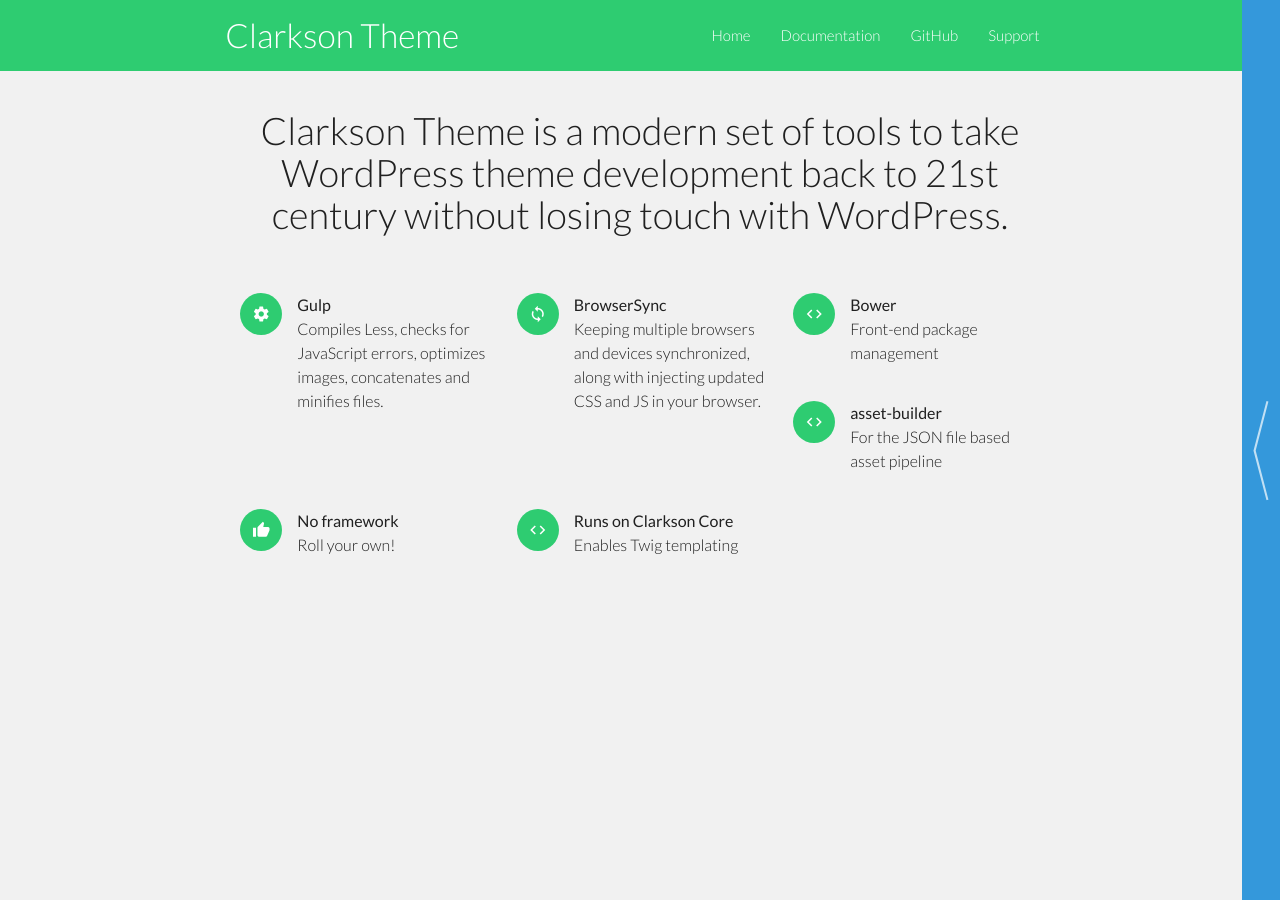
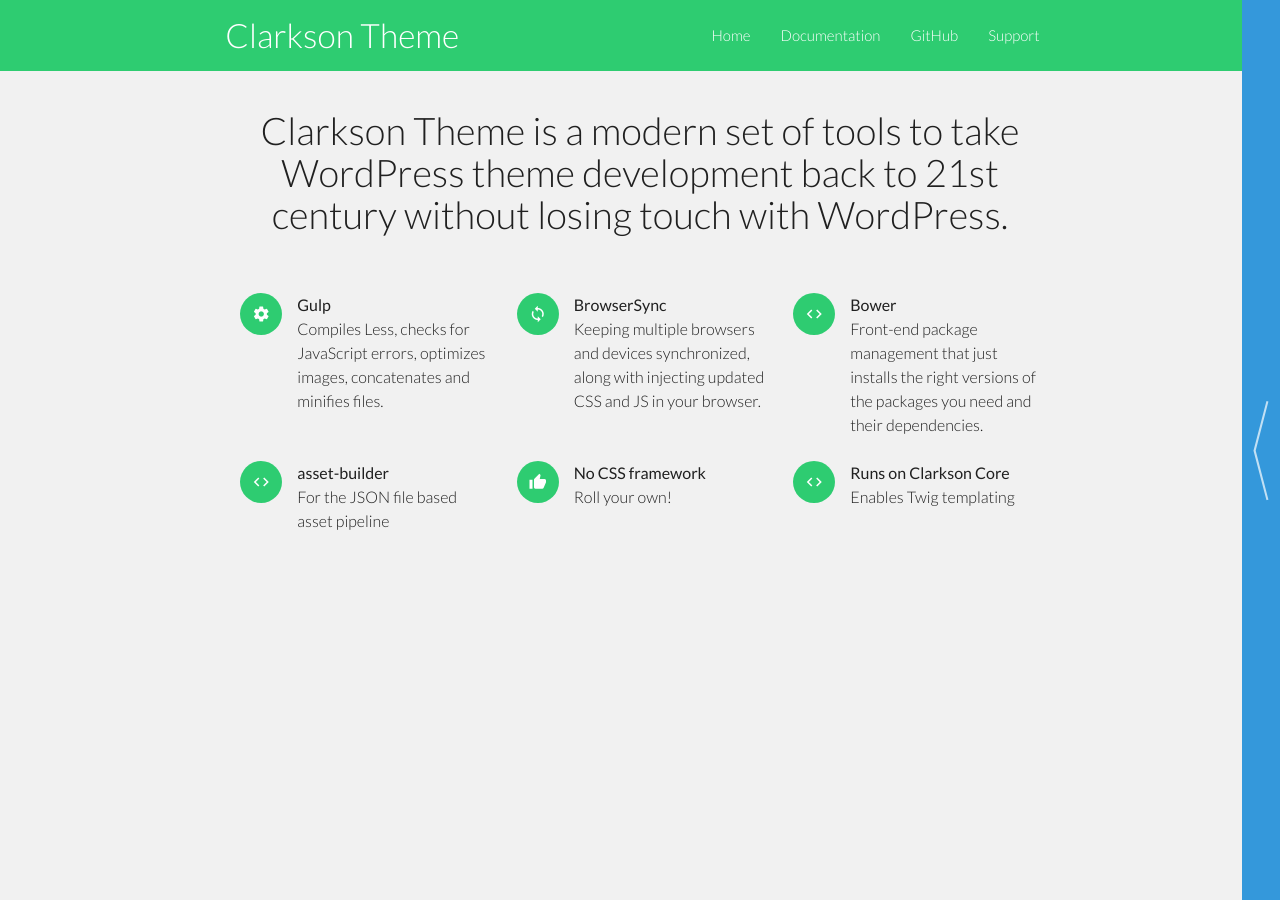
Before and after one commit to level-level/Clarkson-Theme, a Jekyll site: the page built from theme/index.md, in a window 1280 px wide. Built offline with Jekyll 4.4.1, drawn with Linux system fonts in a browser that asks for light colours; some web fonts are replaced.

Commit message:
update theme feature text

```diff
--- a/theme/index.md
+++ b/theme/index.md
@@ -13,12 +13,12 @@ features:
       subtext: Keeping multiple browsers and devices synchronized, along with injecting updated CSS and JS in your browser.
       icon: loop
     - title: Bower
-      subtext: Front-end package management
+      subtext: Front-end package management that just installs the right versions of the packages you need and their dependencies.
       icon: code
     - title: asset-builder
       subtext: For the JSON file based asset pipeline
       icon: code
-    - title: No framework
+    - title: No CSS framework
       subtext: Roll your own!
       icon: thumb_up
     - title: Runs on Clarkson Core
```
